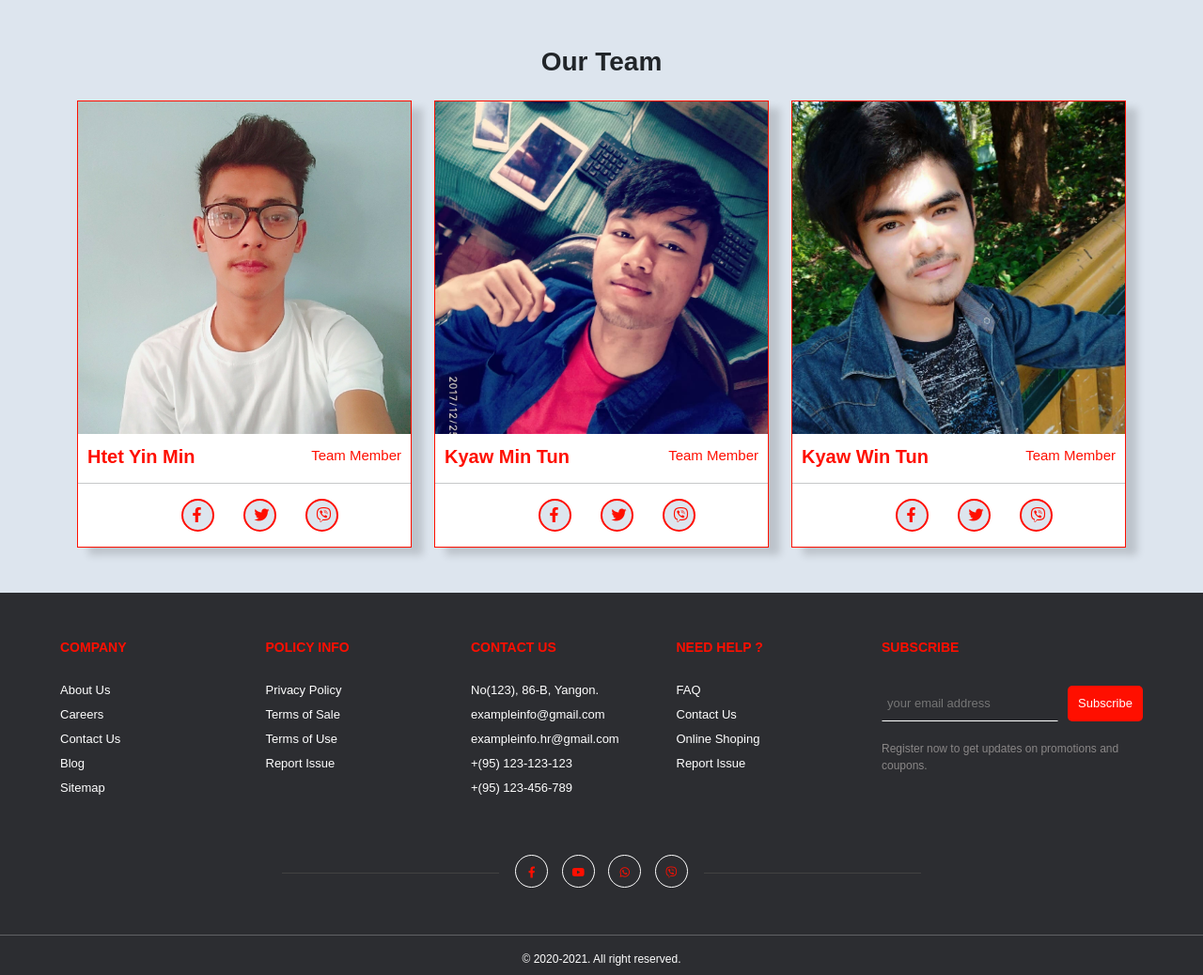
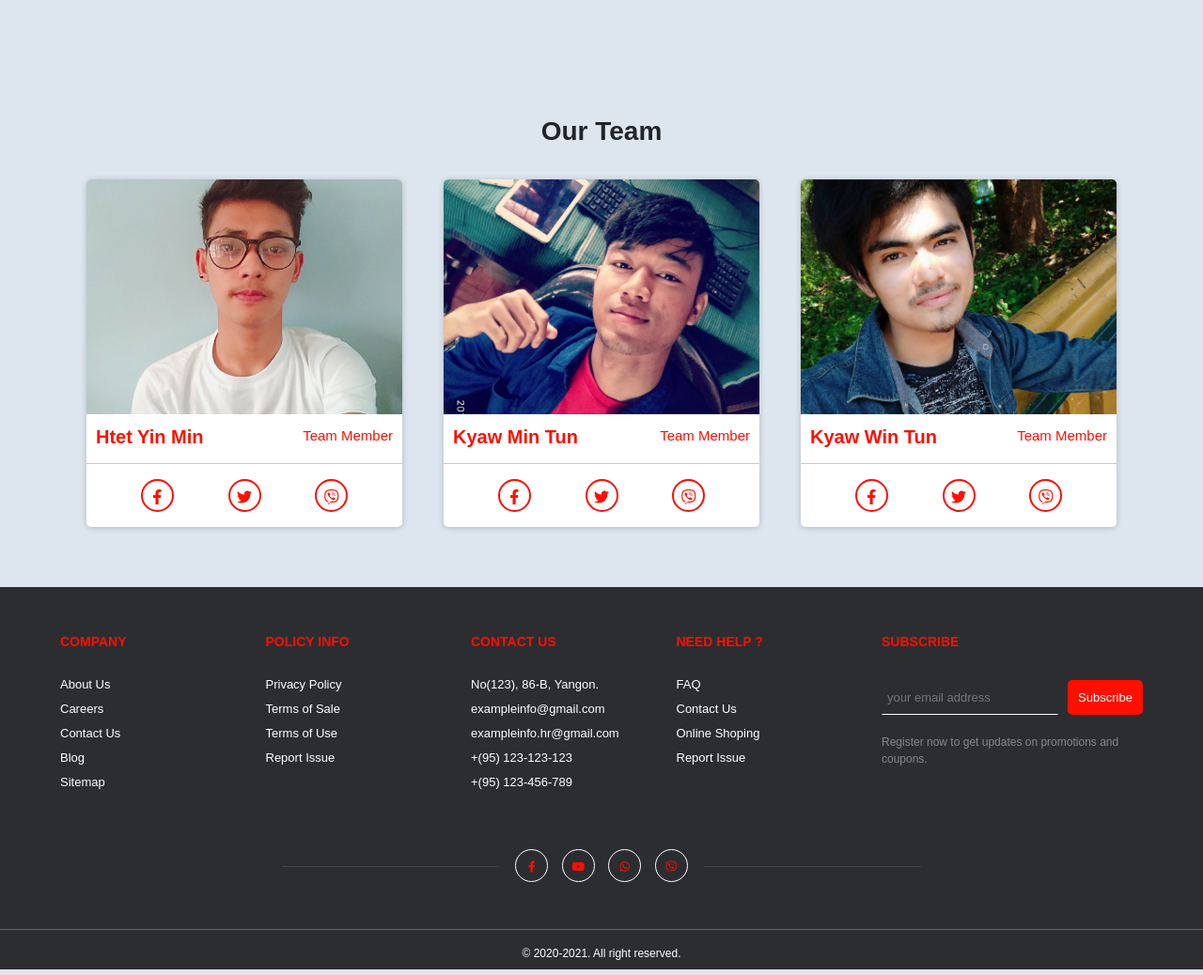
Before and after one commit to htetyinmin/One-Mart, a PHP site: page /about.php in a window 1280 px wide. Shown: the part 801-1839 px from the top of the page at 94% size. Run offline with PHP 8.4, Linux system fonts and the light colour scheme; data comes from the database, SQL or seed files in the repository; some libraries are stand-ins or nearby versions.

Commit message:
about page modify

```diff
--- a/about.php
+++ b/about.php
@@ -23,9 +23,8 @@
                   <div class="col-lg-6 col-md-12">
                         <div class="about-content">
                               <h1 class="about-title">What is "One Mart" ?</h1>
-                              <p class="about-def">Lorem ipsum dolor sit amet, consectetur adipisicing elit. Non ut, voluptates fuga et esse id saepe aut nobis repellendus beatae similique voluptate impedit culpa possimus animi accusantium fugit? Velit, excepturi. <br>
-                                    Lorem ipsum dolor sit amet consectetur adipisicing elit. Omnis dignissimos aperiam ullam eligendi officiis ipsa possimus numquam voluptas? Voluptatibus est alias quod eveniet eum facilis delectus aliquam exercitationem maxime laborum? <br>
-                                    Lorem ipsum dolor sit amet consectetur adipisicing elit. Excepturi esse illum dolor dolorum, voluptates accusamus! Dignissimos, sapiente at neque debitis, illum sed est consectetur voluptatem, labore repudiandae officiis accusantium amet.
+                              <p class="about-def">Lorem ipsum dolor sit amet, consectetur adipisicing elit. Non ut, voluptates fuga et esse id saepe aut nobis repellendus beatae similique voluptate impedit culpa possimus animi accusantium fugit? Velit, excepturi.</p>
+                              <p class="about-def">Lorem ipsum dolor sit amet consectetur adipisicing elit. Omnis dignissimos aperiam ullam eligendi officiis ipsa possimus numquam voluptas? Voluptatibus est alias quod eveniet eum facilis delectus aliquam exercitationem maxime laborum? </p>
                               </p>
                         </div>
                   </div>
@@ -42,10 +41,10 @@
             <!-- <div class="line"></div> -->
             </div>
             <div class="row mb-5">
-                  <div class="col-lg-4 col-md-2">
-                              <div class="team-card">
+                  <div class="col-md-4">
+                        <div class="team-card mb-sm-3">
                               <div class="team-box-img">
-                                    <img src="assets/frontend/img/about/ab1.jpg" class="img-fluid" alt="">
+                                    <img src="assets/frontend/img/about/ab1.jpg" alt="">
                               </div>
                               <div class="team-body">
                                     <div class="team-name">
@@ -69,15 +68,14 @@
                                           </li>
                                     </ul>
 
-
                               </div>
                         </div>
                   </div>
 
-                  <div class="col-lg-4 col-md-2">
+                  <div class="col-md-4">
                               <div class="team-card">
                                     <div class="team-box-img">
-                                    <img src="assets/frontend/img/about/ab3.jpg" class="img-fluid" alt="">
+                                          <img src="assets/frontend/img/about/ab3.jpg" alt="">
                                     </div>
                                     <div class="team-body">
                                           <div class="team-name">
@@ -106,10 +104,10 @@
                               </div>
                   </div>
 
-                  <div class="col-lg-4 col-md-2">
+                  <div class="col-md-4">
                               <div class="team-card">
                                     <div class="team-box-img">
-                                    <img src="assets/frontend/img/about/ab2.jpg" class="img-fluid" alt="">
+                                    <img src="assets/frontend/img/about/ab2.jpg" alt="">
                                     </div>
                                     <div class="team-body">
                                           <div class="team-name">
--- a/assets/frontend/css/style.css
+++ b/assets/frontend/css/style.css
@@ -400,21 +400,50 @@
 
 /* About */
 
+.about {
+      padding: 100px 0;
+}
+
+.about-image {
+      border: 1.5px solid red;
+      margin-bottom: 70px;
+}
+
 .about .about-content .about-title{
       font-size: 45px;
       font-weight: bold;
+      margin-bottom: 30px;
 }
 
 .about .about-content .about-def{
-      line-height: 30px;
-      letter-spacing: 2px;
+      line-height: 1.5;
       font-size: 16px;
 }
 
 .ourteam .team-card{
-      border: 1px solid rgb(255, 15, 0);
+      /* border: 1px solid rgb(255, 15, 0); */
       background: #fff;
-      box-shadow:  12px 8px 8px rgb(0 0 0 / 15%);
+      margin: 10px 10px;
+      box-shadow:  0px 1px 6px rgb(0 0 0 / 20%);
+      border-radius: 5px;
+      -webkit-border-radius: 5px;
+      -moz-border-radius: 5px;
+      -ms-border-radius: 5px;
+      -o-border-radius: 5px;
+      overflow: hidden;
+}
+
+.team-card .team-box-img {
+      width: 100%;
+      height: 250px;
+}
+
+.team-card .team-box-img img {
+      width: 100%;
+      height: 100%;
+      object-fit: cover;
+      margin: 0;
+      padding: 0;
 }
 
 .ourteam .team-body{
@@ -440,11 +469,14 @@
       background: rgb(255, 15, 0);
 }
 
-.ourteam .team-card .social-icon ul{
+.ourteam .team-card .social-icon ul {
       display: flex;
-      justify-content: space-around;
-      margin: 7px 62px;
-}
+      flex-direction: row;
+      flex-wrap: nowrap;
+      justify-content: space-evenly;
+      align-items: center;
+      padding-left: 0;
+  }
 
 .ourteam .team-card .social-icon ul li:hover{
       background: rgb(255, 15, 0);
@@ -461,9 +493,15 @@
       height: 35px;
       border-radius: 50%;
       border: 2px solid rgb(255 12 0);
-      background: #dde5ee;
-      padding: 4px 10px;
+      /* background: #dde5ee; */
+      background-color: #fff;
       transition: .5s;
+}
+
+.ourteam .team-card .social-icon ul li > a {
+      display: block;
+      line-height: 35px;
+      text-align: center;
 }
 
 .ourteam .team-card .social-icon ul li a i{
--- a/assets/index.php
+++ b/assets/index.php
@@ -8,9 +8,7 @@
         header("Location: ../index.php");
 
     }else {
-
         header('Location: ../index.php');
-
     }
 
 
--- a/product_cart.php
+++ b/product_cart.php
@@ -176,13 +176,15 @@ if(checkSession('user')) {
 
                     Swal.fire({
                       icon: 'success',
-                        title: 'Order Success!<br>Thank you for shopping with us!',
+                      title: 'Order Success!<br>Thank you for shopping with us, Please check your email!',
                       confirmButtonText: 'Got it',
                       confirmButtonColor: '#0d6efd',
                     }).then((result) => {
                       if (result.isConfirmed) {
+
                           localStorage.clear();
                           window.location.href='index.php';
+
                       }
                     })
                 }
--- a/signup.php
+++ b/signup.php
@@ -44,11 +44,6 @@
 
 
 <?php include_once "template/footer.php";?>
-
-<style>
-    /* .navbar {display: none;}
-    footer {display: none;} */
-</style>
 
 
 <script>
--- a/template/header.php
+++ b/template/header.php
@@ -1,6 +1,5 @@
 <?php
 
-    // session_start();
     include_once "system/session.php";
     include_once "system/function.php";
     include_once "admin/system/function.php";
--- a/user/index.php
+++ b/user/index.php
@@ -8,9 +8,7 @@
         header("Location: ../index.php");
 
     }else {
-
         header('Location: ../index.php');
-
     }
 
 
```
Also changed, not shown: mail.php (added, +25 -0 lines), system/function.php (+0 -86 lines), system/order.php (+24 -5 lines), system/process.php (+13 -2 lines). Lines whose indentation alone changed are shown as unchanged.
